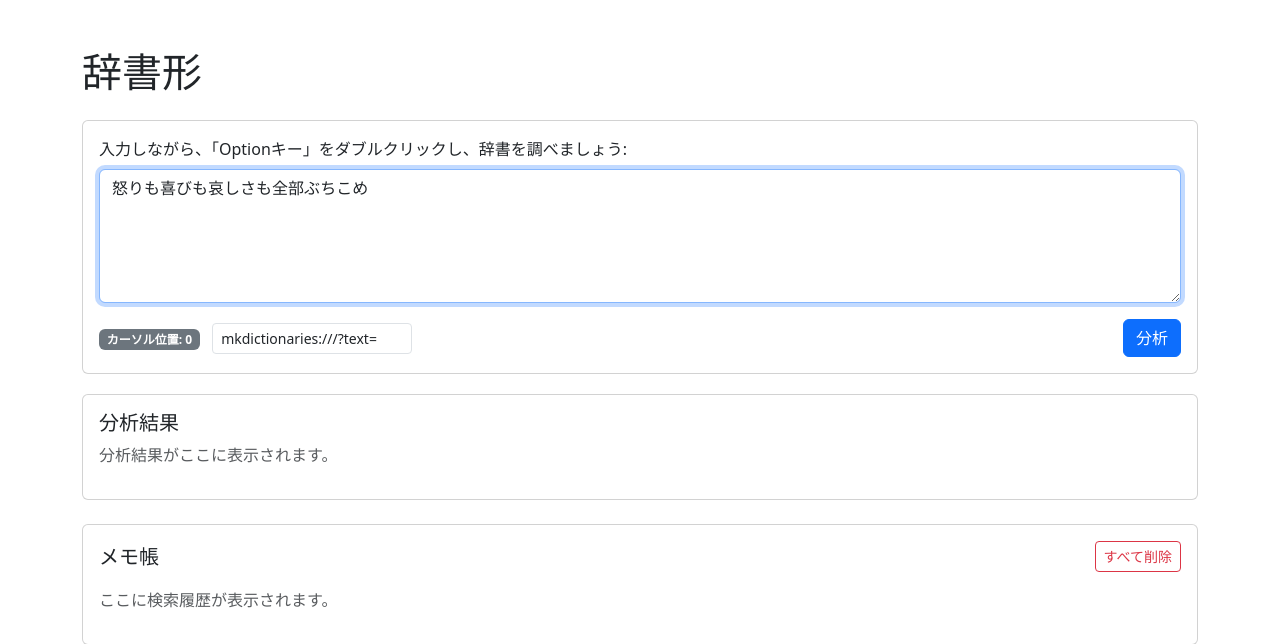
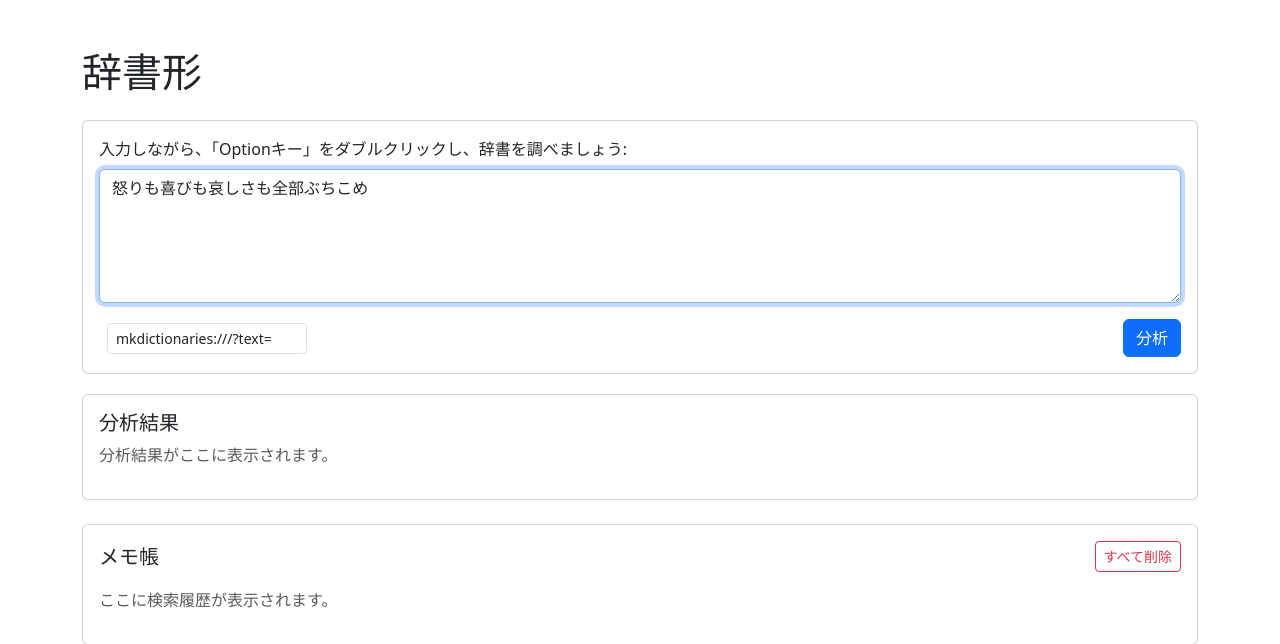
Before and after one commit to NoHeartPen/fast-mikann-api, a FastAPI app: page /example/jishokei in a window 1280 px wide. Shown: the top 644 px of the page. Run offline with FastAPI, Linux system fonts and the light colour scheme.

Commit message:
fix: delete カーソル位置

```diff
--- a/templates/jishokei.html
+++ b/templates/jishokei.html
@@ -78,7 +78,6 @@
             </div>
             <div class="d-flex justify-content-between align-items-center">
                 <div>
-                    <span class="badge bg-secondary" id="cursorPosition">カーソル位置: 0</span>
                     <input type="text" id="dictionaryUrl" class="form-control form-control-sm d-inline-block ms-2"
                            style="width: 200px;"
                            value="mkdictionaries:///?text=" placeholder="辞書URLフォーマット">
```
